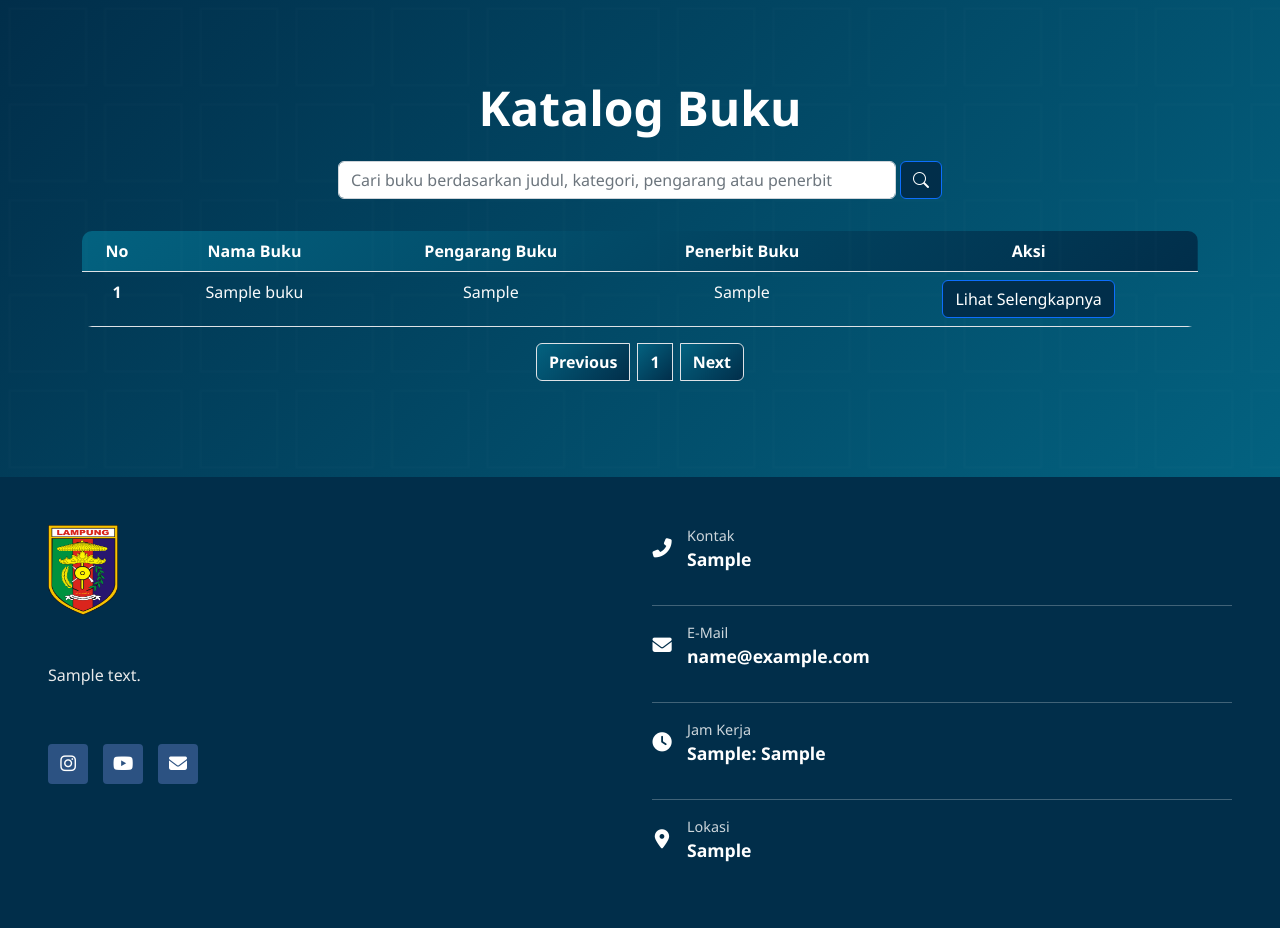
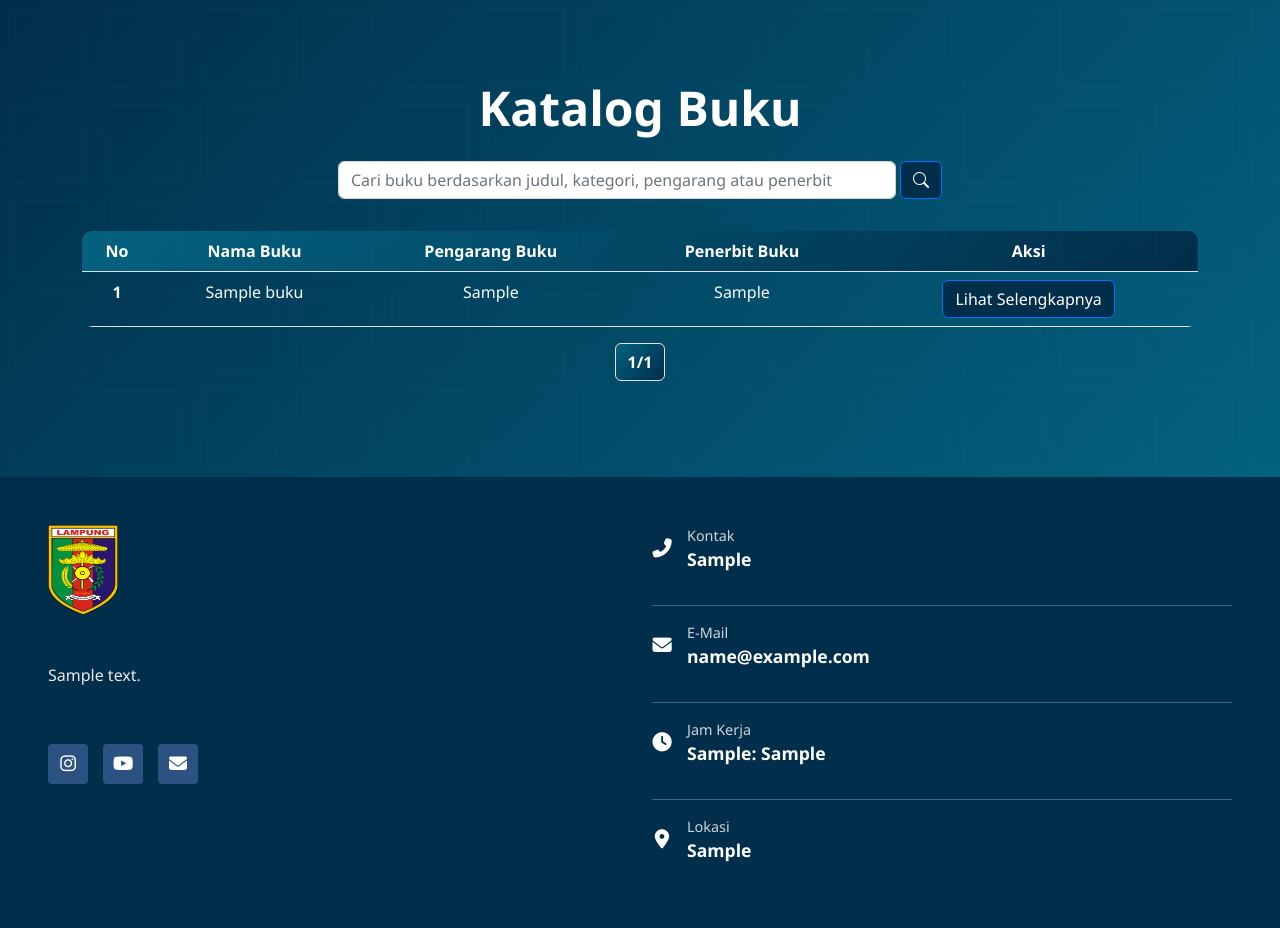
Before and after one commit to earldev4/web-perpus, a PHP site: page /pages/katalog.php in a window 1280 px wide. Shown: the part 113-1041 px from the top of the page. Run offline with PHP 8.4, Linux system fonts and the light colour scheme; tables that the repository leaves empty or names only in its code hold one stand-in row (values such as "Sample post").

Commit message:
Updating pagination 2

```diff
--- a/components/table.php
+++ b/components/table.php
@@ -11,7 +11,8 @@
         </thead>
         <tbody>
             <?php
-            $id_buku = 1;
+            $news_per_page = 10;
+            $id_buku = ($page - 1) * $news_per_page + 1;
             if(!empty($book_collections["books"])){
                 foreach ($book_collections["books"] as $book){ ?>
                     <tr>
@@ -36,9 +37,9 @@
     </table>
     <nav aria-label="Page navigation example">
         <ul class="pagination d-flex justify-content-center gap-1">
-            <li class="page-item"><a class="page-link fw-bold" href="#">Previous</a></li>
-            <li class="page-item px-1"><span class="page-link fw-bold" href="#">1</span></li>
-            <li class="page-item"><a class="page-link fw-bold" href="#">Next</a></li>
+            <?php if ($page > 1): ?> <li class="page-item"><a class="page-link fw-bold" href="katalog.php?page=<?= $page - 1 ?>">Previous</a></li><?php endif; ?>
+            <li class="page-item px-1"><span class="page-link fw-bold" href="#"><?= $page."/".$total_page?></span></li>
+            <?php if ($page < $total_page): ?> <li class="page-item"><a class="page-link fw-bold" href="katalog.php?page=<?= $page + 1 ?>">Next</a></li><?php endif; ?>
         </ul>
     </nav>
 </div>
--- a/config/class.php
+++ b/config/class.php
@@ -92,17 +92,24 @@ class Perpustakaan{
             ];
         }
     }
-    public function displayCatalogBook($num1 = 10, $num2 = 6): array{
-        $stmt = $this->conn->prepare("SELECT * FROM buku ORDER BY id_buku DESC LIMIT $num1");
+    public function displayCatalogBook($page = 1, $news_per_page = 10, $topbooks = 6): array{
+        $start_from = ($page - 1) * $news_per_page;
+        $stmt = $this->conn->prepare("SELECT * FROM buku ORDER BY id_buku DESC LIMIT $start_from, $news_per_page");
         $stmt->execute();
         $books = $stmt->fetchAll(PDO::FETCH_ASSOC);
 
-        $stmt = $this->conn->prepare("SELECT * FROM buku ORDER BY download DESC LIMIT $num2");
+        $total_news = $this->conn->prepare("SELECT COUNT(*) AS TOTAL FROM buku");
+        $total_news->execute();
+        $total_news = $total_news->fetch(PDO::FETCH_ASSOC);
+        $total_pages = ceil($total_news["TOTAL"] / $news_per_page);
+
+        $stmt = $this->conn->prepare("SELECT * FROM buku ORDER BY download DESC LIMIT $topbooks");
         $stmt->execute();
         $books_top = $stmt->fetchAll(PDO::FETCH_ASSOC);
         return [
             "books" => $books,
-            "books_top" => $books_top
+            "books_top" => $books_top,
+            "total_pages" => $total_pages
         ];
     }
     public function searchBook($data): array {
--- a/pages/detail.php
+++ b/pages/detail.php
@@ -74,7 +74,7 @@ $footerResult = $footer['footer'];
                         <span class="fw-bold">Bahasa: </span> <?= isset($book['bahasa_buku']) ? htmlspecialchars($book['bahasa_buku']) : "Tidak ada bahasa buku";  ?>
                     </li>
                     <li class="list-group-item">
-                        <span class="fw-bold">Download: </span> <?= isset($book['bahasa_buku']) ? htmlspecialchars($book['download']) : "Tidak ada download";  ?>x
+                        <span class="fw-bold">Download: </span> <?= isset($book['download']) ? htmlspecialchars($book['download']) : "Tidak ada download";  ?>x
                     </li>
                     <li class="list-group-item">
                         <span class="fw-bold">ISBN Buku: </span> <?= isset($book['isbn_buku']) ? htmlspecialchars($book['isbn_buku']) : "Tidak ada ISBN buku"; ?>
--- a/pages/katalog.php
+++ b/pages/katalog.php
@@ -12,14 +12,23 @@ if ($_SERVER["REQUEST_METHOD"] == "POST"){
         exit();
     }
 }
+if ($_SERVER["REQUEST_METHOD"] == "GET"){
+    if (isset($_GET["page"])){
+        $page = $_GET["page"];
+    } else {
+        $page = 1;
+    }
+}
 $searchKeyword = $_SESSION["search_keyword"] ?? null;
 
 if ($searchKeyword) {
     $book_collections = $perpustakaan->searchBook(["search_book" => $searchKeyword]);
     unset($_SESSION["search_keyword"]);
 } else {
-    $book_collections = $perpustakaan->displayCatalogBook();
+    $book_collections = $perpustakaan->displayCatalogBook($page);
 }
+
+$total_page = $perpustakaan->displayCatalogBook()["total_pages"];
 
 $footer = $perpustakaan->displayFooter();
 $footerResult = $footer['footer'];
```
Also changed, not shown: admin/pages/add_book.php (+11 -1 lines), admin/pages/table.php (+5 -4 lines), 1 other file.
